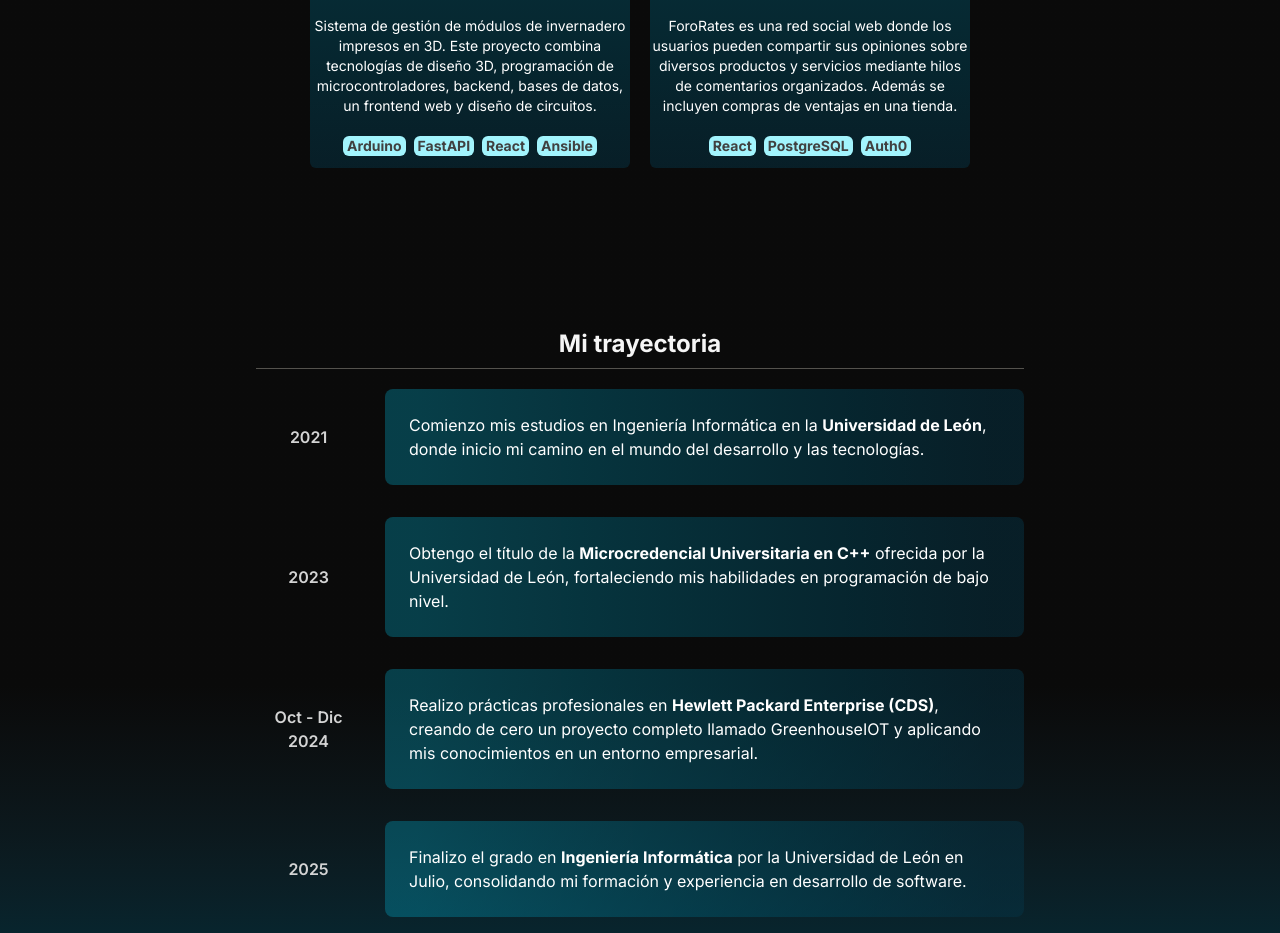
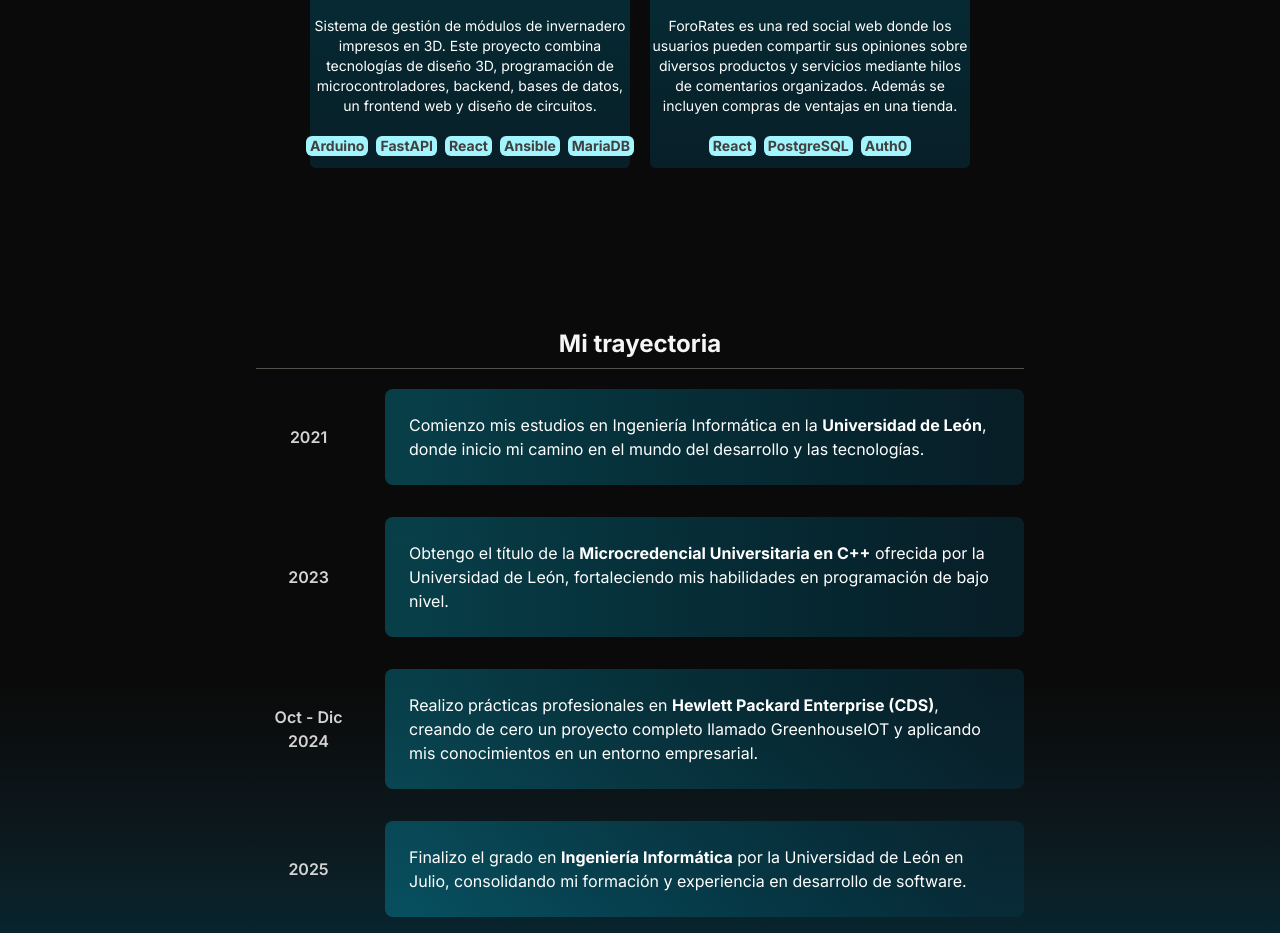
Before and after one commit to jlopep09/joselp.com, a React (Vite) app: page / in a window 1280 px wide. Shown: the part 1240-2173 px from the top of the page. Built offline with nearby package versions, Linux system fonts and the light colour scheme.

Commit message:
Changed GH tags

```diff
--- a/src/components/Projects.jsx
+++ b/src/components/Projects.jsx
@@ -7,7 +7,7 @@ export default function Projects() {
       imgSrc: 'greenhouseiot.jpg',
       imgAlt: 'GreenhouseIOT project',
       projectDesc: 'Sistema de gestión de módulos de invernadero impresos en 3D. Este proyecto combina tecnologías de diseño 3D, programación de microcontroladores, backend, bases de datos, un frontend web y diseño de circuitos.',
-      projectTags: ['Arduino', 'FastAPI', 'React', 'Ansible'],
+      projectTags: ['Arduino', 'FastAPI', 'React', 'Ansible', 'MariaDB'],
       projectLink: 'https://joselp-2.gitbook.io/joselp.com/proyectos/greenhouseiot',
       imgRenderFormat: "object-cover"
     },
```
